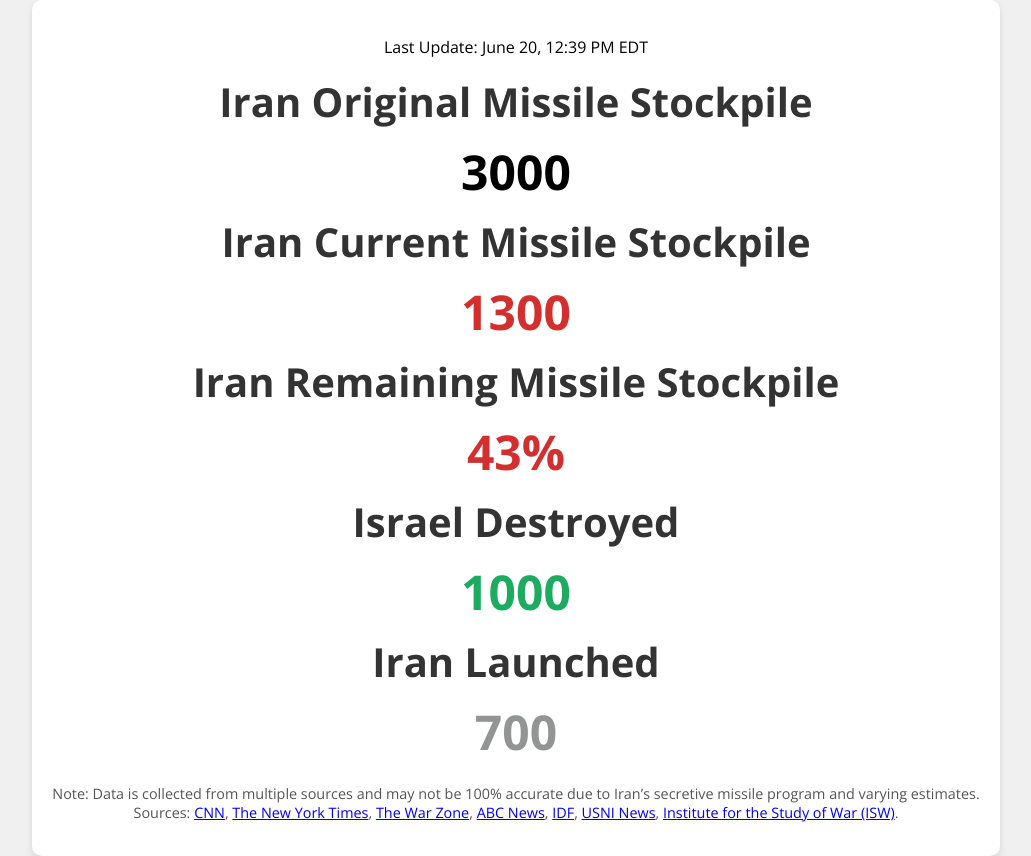
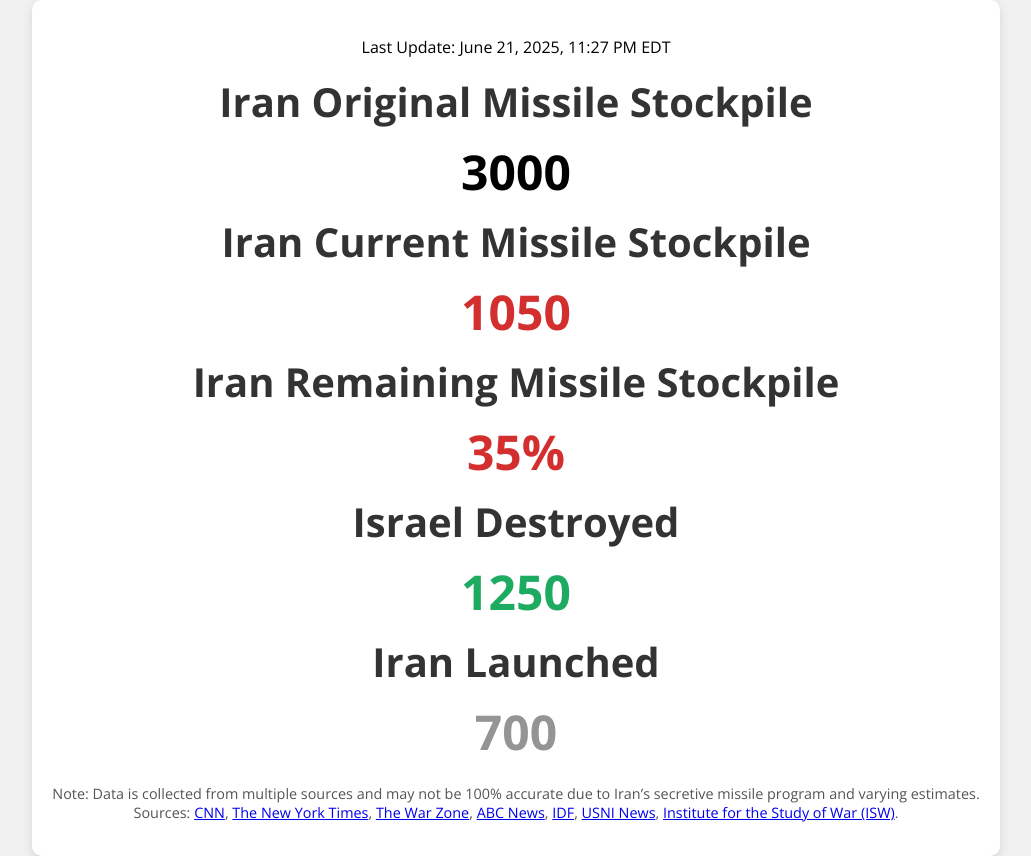
Before and after one commit to Yoel4007/iranmissile, a plain HTML site: page index.html in a window 1280 px wide. Shown: the whole page, without its empty margins (124-1155 px from the left). Drawn offline with nearby package versions, Linux system fonts and the light colour scheme.

Commit message:
Update index.html

```diff
--- a/index.html
+++ b/index.html
@@ -69,25 +69,25 @@
 </head>
 <body>
     <div class="container">
-        <p class="last-update">Last Update: June 20, 12:39 PM EDT</p>
+        <p class="last-update">Last Update: June 21, 2025, 11:27 PM EDT</p>
         <h1>Iran Original Missile Stockpile</h1>
         <div id="OriginalmissileCountStockpile" class="counter" data-count="3000" aria-live="polite">3000</div>
 
         <h1>Iran Current Missile Stockpile</h1>
-        <div id="missileCountStockpile" class="counter" data-count="1300" aria-live="polite">3000</div>
+        <div id="missileCountStockpile" class="counter" data-count="1050" aria-live="polite">3000</div>
 
         <h1>Iran Remaining Missile Stockpile</h1>
-        <div id="missileCountRemaining" class="counter" data-count="43" aria-live="polite">100%</div>
+        <div id="missileCountRemaining" class="counter" data-count="35" aria-live="polite">100%</div>
 
         <h1>Israel Destroyed</h1>
-        <div id="missileCountDestroyed" class="counter" data-count="1000" aria-live="polite">0</div>
+        <div id="missileCountDestroyed" class="counter" data-count="1250" aria-live="polite">0</div>
 
         <h1>Iran Launched</h1>
         <div id="missileCountLaunched" class="counter" data-count="700" aria-live="polite">0</div>
 
         <p class="note">
             Note: Data is collected from multiple sources and may not be 100% accurate due to Iran’s secretive missile program and varying estimates.<br>
-            Sources: <a href="https://www.cnn.com">CNN</a>, <a href="https://www.nytimes.com">The New York Times</a>, <a href="https://www.thedrive.com/the-war-zone">The War Zone</a>, <a href="https://abcnews.go.com">ABC News</a>, <a href="https://www.idf.il/en">IDF</a>, <a href="https://news.usni.org">USNI News</a>, <a href="https://www.understandingwar.org">Institute for the Study of War (ISW)</a>.
+            Sources: <a href="https://www.cnn.com">CNN</a>, <a href="https://www.nytimes.com">The New York Times</a>, <a href="https://www.thedrive.com/the-war-zone">The War Zone</a>, <a href="https://www.abcnews.go.com">ABC News</a>, <a href="https://www.idf.il/en">IDF</a>, <a href="https://news.usni.org">USNI News</a>, <a href="https://www.understandingwar.org">Institute for the Study of War (ISW)</a>.
         </p>
     </div>
 
@@ -155,7 +155,7 @@
             }
             animateCounter(element, 2000);
         }
-        // Example usage: updateCounter('missileCountStockpile', 1200);
+        // Example usage: updateCounter('missileCountStockpile', 1050);
     </script>
 </body>
 </html>
```
